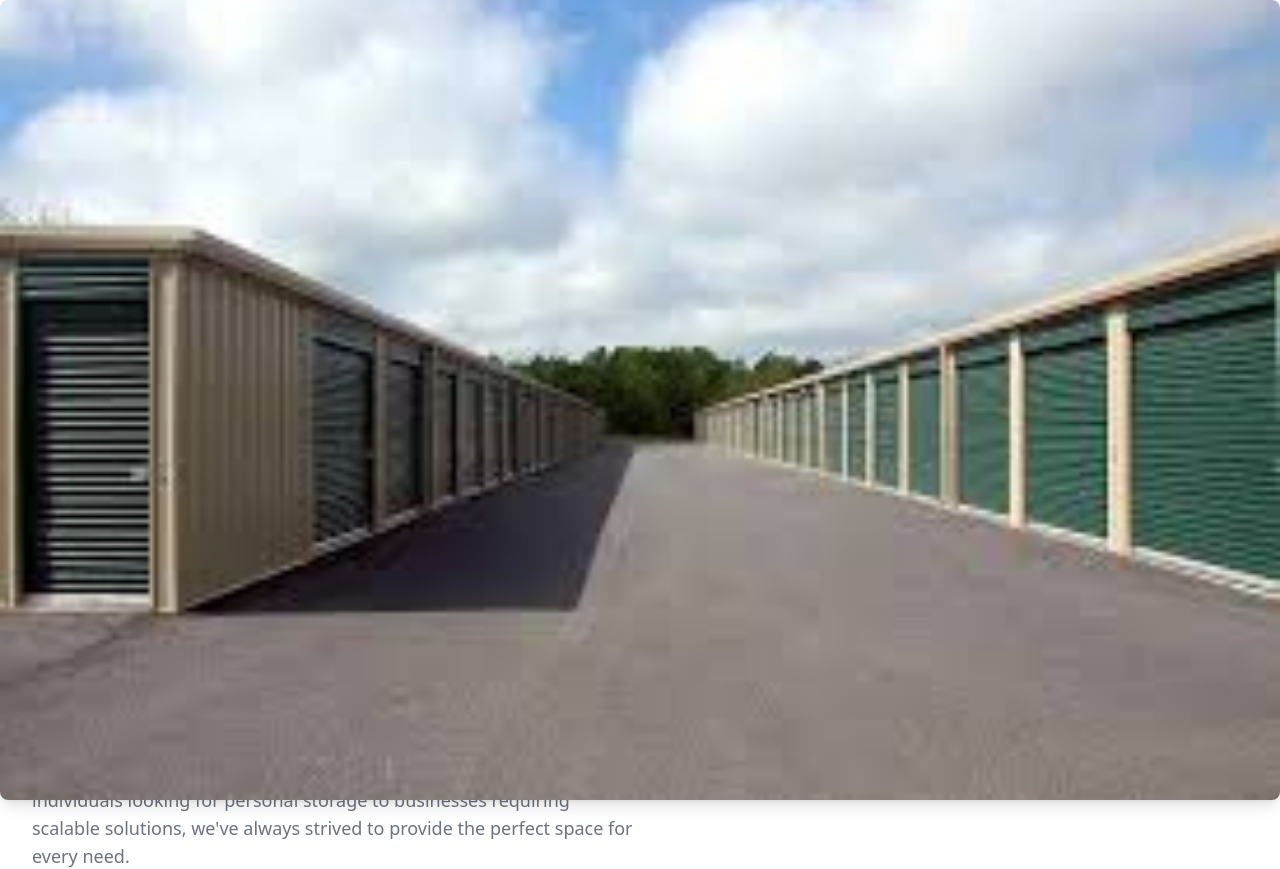
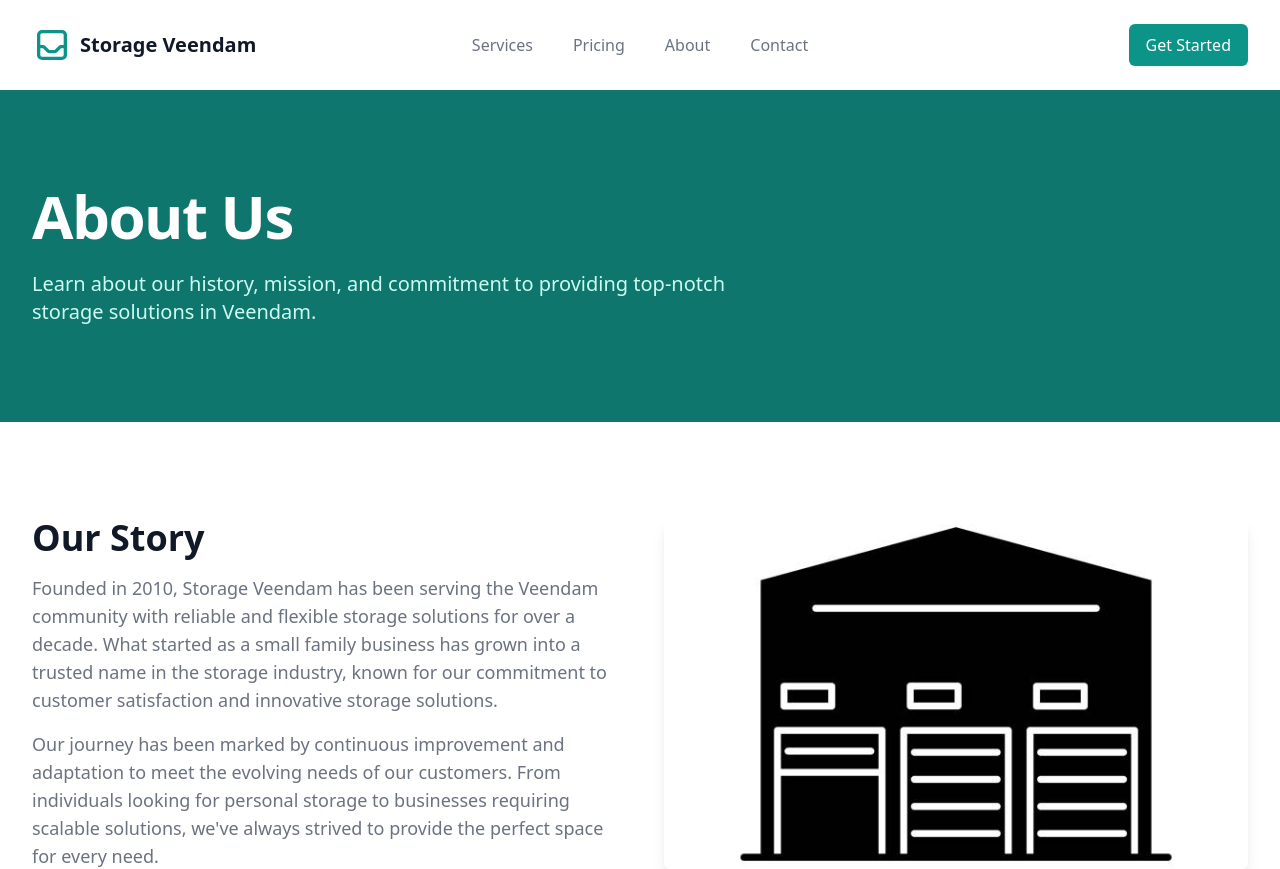
Before and after one commit to SalamoXso/storage-website, a Next.js app: page /about in a window 1280 px wide. Shown: the top 869 px of the page. Built offline with nearby package versions, Linux system fonts and the light colour scheme.

Commit message:
final fixed version fixed the css styling the problem was in tailwind.config.js the path to the pages wasn't /src

```diff
--- a/pages/about.tsx
+++ b/pages/about.tsx
@@ -1,5 +1,4 @@
-"use client"
-
+'use client'
 import "/src/app/styles/globals.css";
 import Image from "next/image"
 import Link from "next/link"
@@ -65,9 +64,10 @@
             </div>
             <div className="relative h-64 sm:h-72 md:h-96 lg:h-full">
   <Image
-                src="/images.jpeg"
+    src="/istockphoto-1255176983-612x612.jpg"
     alt="Storage Veendam Facility"
     layout="fill"
+    sizes="(max-width: 768px) 100vw, (max-width: 1200px) 50vw, 33vw"
     objectFit="cover"
     className="rounded-lg shadow-lg"
   />
--- a/tailwind.config.js
+++ b/tailwind.config.js
@@ -3,7 +3,8 @@
 module.exports = {
   content: [
     './src/app/**/*.{js,ts,jsx,tsx}', // If using app directory structure
-    './src/pages/**/*.{js,ts,jsx,tsx}', // If using pages directory structure
+    './src/pages/**/*.{js,ts,jsx,tsx}',
+    './pages/**/*.{js,ts,jsx,tsx}',// If using pages directory structure
     './src/components/**/*.{js,ts,jsx,tsx}',
   ],
   theme: {
```
Also changed, not shown: public/Eo_circle_green_checkmark.svg.svg (added), public/istockphoto-1255176983-612x612.jpg (added). Lines whose indentation alone changed are shown as unchanged.
